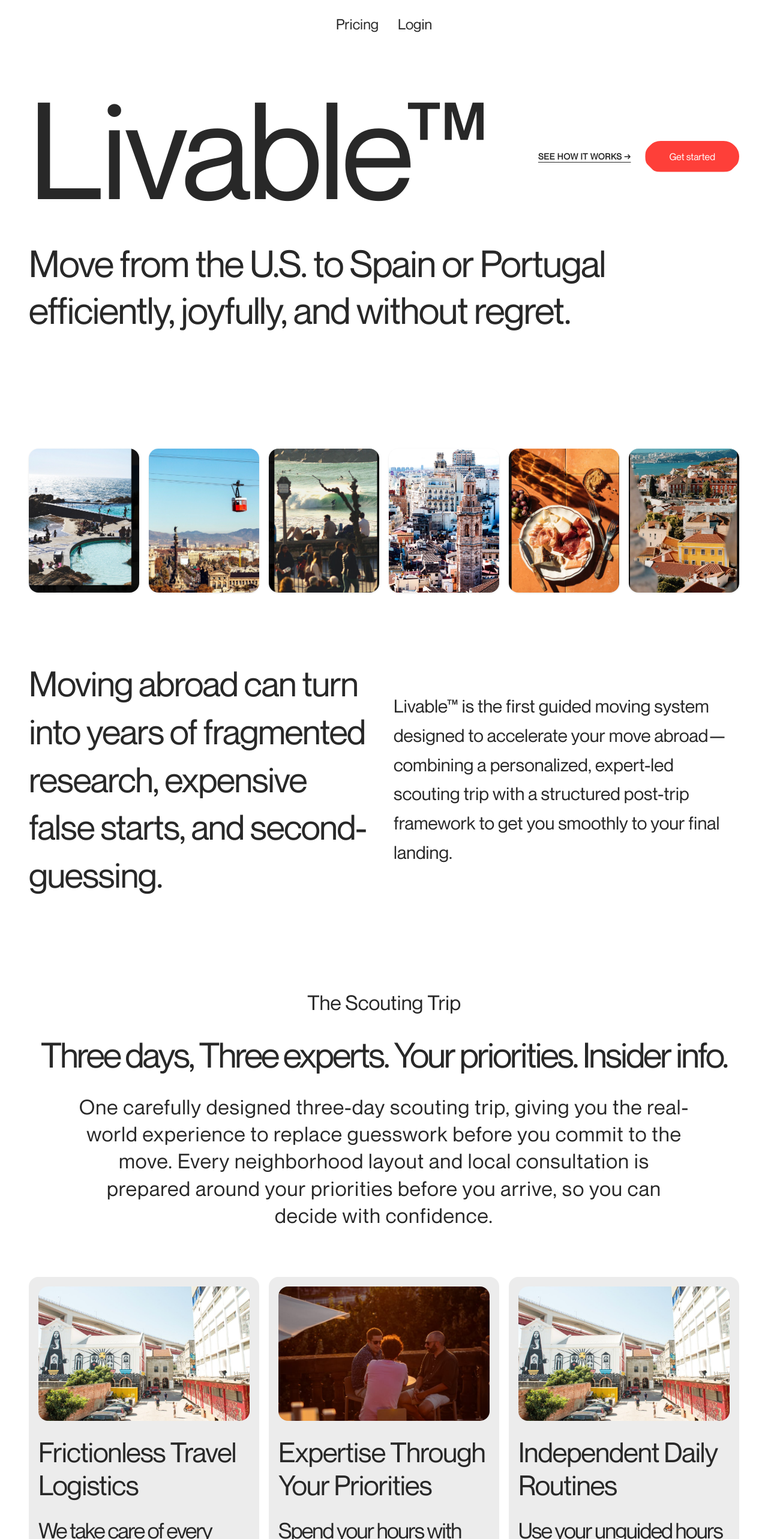
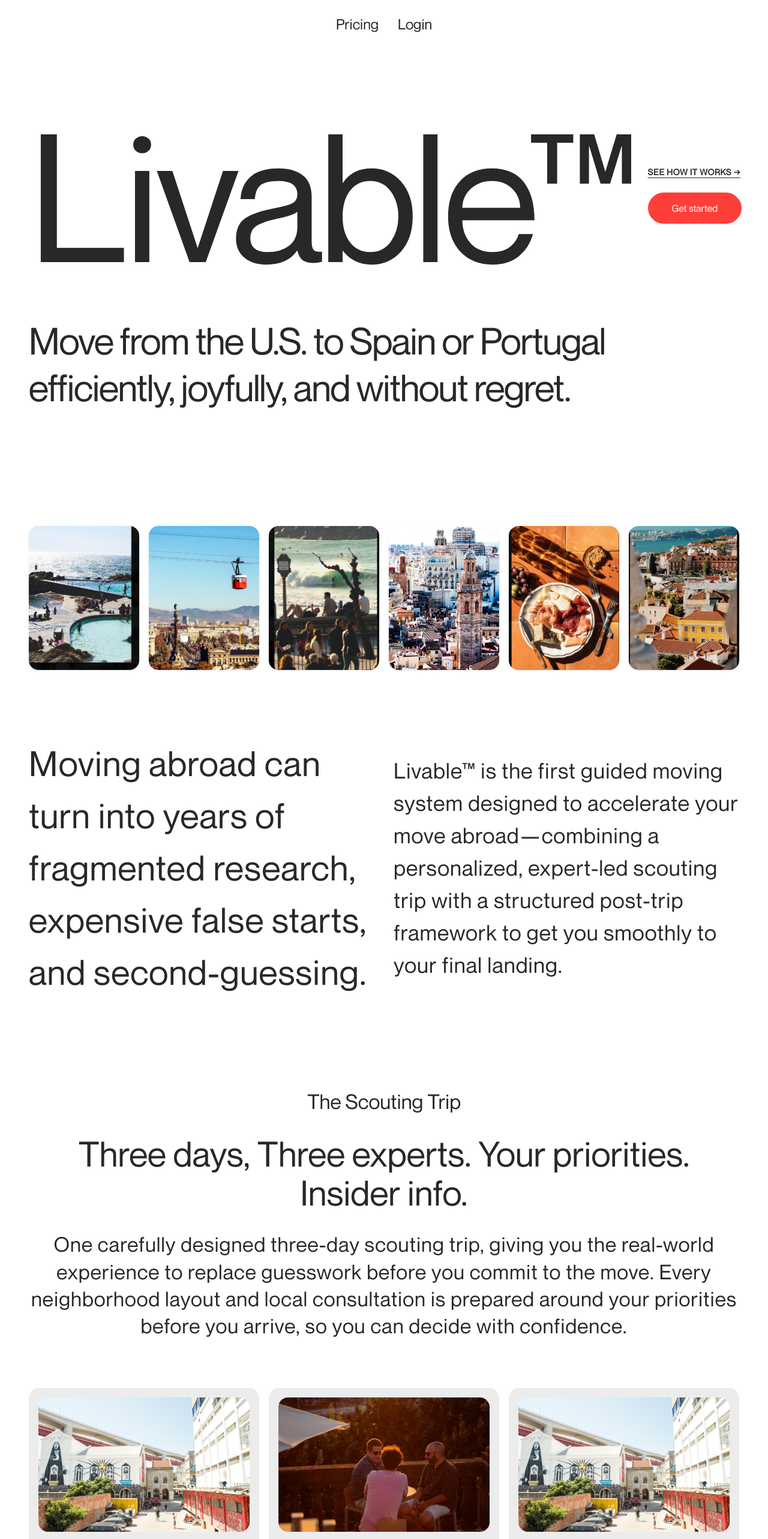
Before and after one commit to murad403/livable-web, a Next.js app: page / in a window 1280 px wide. Shown: the top 2566 px of the page at 60% size. Built offline with nearby package versions, Linux system fonts and the light colour scheme; no server answers; a web font is replaced by a local one.

Commit message:
feat: add core application components, navigation layout, and shared cards

```diff
--- a/src/components/app/Hero.tsx
+++ b/src/components/app/Hero.tsx
@@ -99,7 +99,7 @@
 
 const Hero: React.FC = () => {
     return (
-        <section className="px-6 sm:px-12 max-w-7xl mx-auto space-y-16 md:space-y-28">
+        <section className="px-6 sm:px-12 max-w-[1728px] mx-auto space-y-16 md:space-y-28">
             {/* Subtitle */}
             <p className="text-3xl md:text-[62px] text-title font-normal max-w-5xl leading-tight tracking-tight">
                 Move from the U.S. to Spain or Portugal efficiently, joyfully, and without regret.
@@ -119,10 +119,10 @@
 
             {/* Moving abroad text row (Under Hero cards) */}
             <div className="grid grid-cols-1 lg:grid-cols-2 items-center gap-8 justify-between">
-                <h2 className="text-4xl md:text-[58px] font-medium text-title leading-snug tracking-tight">
+                <h2 className="text-4xl md:text-[58px] font-medium text-title tracking-[1px] leading-[150%]">
                     Moving abroad can turn into years of fragmented research, expensive false starts, and second-guessing.
                 </h2>
-                <p className="text-2xl md:text-3xl text-title leading-relaxed">
+                <p className="text-2xl md:text-[36px] text-title tracking-[1px] leading-[150%]">
                     Livable™ is the first guided moving system designed to accelerate your move abroad—combining a personalized, expert-led scouting trip with a structured post-trip framework to get you smoothly to your final landing.
                 </p>
             </div>
--- a/src/components/app/Places.tsx
+++ b/src/components/app/Places.tsx
@@ -86,7 +86,7 @@
     {
         id: 'valencia',
         badge: 'More →',
-        title: 'VALENCIA',
+        title: 'San Sebastián',
         locationText: 'Turia Gardens • El Carmen • Ruzafa',
         image: hero4,
         mapImage: mapImg,
@@ -103,7 +103,7 @@
     {
         id: 'madrid',
         badge: 'More →',
-        title: 'MADRID',
+        title: 'Málaga',
         locationText: 'Salamanca • Chamberí • Malasaña',
         image: hero3,
         mapImage: mapImg,
@@ -124,18 +124,18 @@
 
     const scrollLeft = () => {
         if (scrollContainerRef.current) {
-            scrollContainerRef.current.scrollBy({ left: -360, behavior: 'smooth' });
+            scrollContainerRef.current.scrollBy({ left: -504, behavior: 'smooth' });
         }
     }
 
     const scrollRight = () => {
         if (scrollContainerRef.current) {
-            scrollContainerRef.current.scrollBy({ left: 360, behavior: 'smooth' });
+            scrollContainerRef.current.scrollBy({ left: 504, behavior: 'smooth' });
         }
     }
 
     return (
-        <section className="px-6 sm:px-12 max-w-7xl mx-auto">
+        <section className="px-6 sm:px-12 max-w-[1728px] mx-auto md:space-y-20 space-y-10">
             {/* 1. Top Section Label: Left-aligned (Matching User Image) */}
             <div className="text-center space-y-4 md:space-y-8">
                 <p className="font-medium text-2xl md:text-[34px] text-title text-left">
@@ -144,7 +144,7 @@
                 <h2 className="md:text-[58px] text-4xl font-medium text-title tracking-tighter">
                     We currently run scouting trips in six locations across Spain and Portugal.
                 </h2>
-                <p className="text-title text-2xl md:text-[34px] font-normal tracking-[1px] max-w-5xl mx-auto">
+                <p className="text-title text-2xl md:text-[34px] font-normal tracking-[1px] mx-auto">
                     Our trips encompass the broader regional system—the city center, but also connected rail towns and coastal neighborhoods—to evaluate each area for livability, social infrastructure, and lifestyle fit.
                 </p>
             </div>
--- a/src/components/app/ScoutingTrip.tsx
+++ b/src/components/app/ScoutingTrip.tsx
@@ -53,16 +53,16 @@
 
 const ScoutingTrip: React.FC<ScoutingTripProps> = ({ onSelectCard }) => {
     return (
-        <section id="scouting-trip" className="px-6 sm:px-12 max-w-7xl mx-auto md:space-y-20 space-y-10">
+        <section id="scouting-trip" className="px-6 sm:px-12 max-w-[1728px] mx-auto md:space-y-20 space-y-10">
             {/* Scouting Trip Header */}
             <div className="text-center space-y-4 md:space-y-8">
                 <p className="font-medium text-2xl md:text-[34px] text-title">
                     The Scouting Trip
                 </p>
-                <h2 className="md:text-[58px] text-4xl font-medium text-title tracking-tighter">
+                <h2 className="md:text-[58px] text-4xl font-medium text-title">
                     Three days, Three experts. Your priorities. Insider info.
                 </h2>
-                <p className="text-title text-2xl md:text-[34px] font-normal tracking-[1px] max-w-5xl mx-auto">
+                <p className="text-title text-2xl md:text-[34px] font-normal tracking-[1px]">
                     One carefully designed three-day scouting trip, giving you the real-world experience to replace guesswork before you commit to the move. Every neighborhood layout and local consultation is prepared around your priorities before you arrive, so you can decide with confidence.
                 </p>
             </div>
--- a/src/components/layout/Navbar.tsx
+++ b/src/components/layout/Navbar.tsx
@@ -67,7 +67,7 @@
             <header
                 className={`w-full transition-all duration-300 ${
                     scrolled ? 'opacity-0 pointer-events-none -translate-y-4' : 'opacity-100 translate-y-0'
-                } pt-6 pb-4 px-4 sm:px-8 md:px-12 max-w-7xl mx-auto z-40`}
+                } pt-6 pb-4 px-4 sm:px-8 md:px-12 max-w-[1728px] mx-auto z-40`}
             >
                 {/* Top line: Pricing & Login/Portal links */}
                 <div className="flex justify-center items-center gap-6 sm:gap-8 md:mb-20 mb-8 sm:mb-12">
@@ -102,7 +102,7 @@
 
                 {/* Main Header line: Livable Brand Title on Left + CTA Actions on Right */}
                 <div className="flex flex-col lg:flex-row lg:items-center justify-between gap-6">
-                    <Link href="/" className="text-6xl xs:text-8xl sm:text-[160px] md:text-[200px] lg:text-[225px] font-normal tracking-tight text-title font-satoshi leading-none pb-6">
+                    <Link href="/" className="text-6xl xs:text-8xl sm:text-[200px] md:text-[230px] lg:text-[298px] font-normal tracking-tight text-title font-satoshi leading-none py-10">
                         Livable™
                     </Link>
 
@@ -132,7 +132,7 @@
                         : '-translate-y-full opacity-0 pointer-events-none'
                 }`}
             >
-                <div className="max-w-7xl mx-auto px-4 sm:px-8 md:px-12 py-3 flex items-center justify-between">
+                <div className="max-w-[1728px] mx-auto px-4 sm:px-8 md:px-12 py-3 flex items-center justify-between">
                     {/* Left: Livable Brand Logo */}
                     <Link href="/" className="text-3xl md:text-[44px] font-normal tracking-tight text-title font-satoshi">
                         Livable™
--- a/src/components/shared/PlacesCard.tsx
+++ b/src/components/shared/PlacesCard.tsx
@@ -1,5 +1,4 @@
 'use client'
-
 import React from 'react'
 import Image, { StaticImageData } from 'next/image'
 
@@ -15,33 +14,33 @@
     return (
         <div
             onClick={onClick}
-            className="group relative overflow-hidden rounded-3xl h-105 sm:h-115 w-70 sm:w-82.5 shrink-0 cursor-pointer shadow-md hover:shadow-xl transition-all duration-300 bg-gray-900 snap-start"
+            className="group relative overflow-hidden rounded-2xl h-127.5 w-full sm:w-120 shrink-0 cursor-pointer shadow-md hover:shadow-xl transition-all duration-300 bg-gray-900 snap-start"
         >
             {/* Background Image */}
             <Image
                 src={image}
                 alt={title}
                 fill
-                sizes="(max-width: 768px) 280px, 330px"
+                sizes="(max-width: 768px) 100vw, 480px"
                 className="object-cover group-hover:scale-105 transition-transform duration-700 opacity-90 group-hover:opacity-100"
             />
 
-            {/* Dark gradient overlay at bottom (Matching User Image) */}
-            <div className="absolute inset-0 bg-linear-to-t from-black/90 via-black/30 to-transparent" />
+            {/* Dark gradient overlay at bottom */}
+            <div className="absolute inset-0 bg-linear-to-t from-black/59 via-black/10 to-transparent" />
 
-            {/* Red Badge top right (Matching User Image "More →") */}
-            <div className="absolute top-4 right-4 z-10">
-                <span className="bg-primary hover:bg-primary-hover text-white text-xs sm:text-sm font-normal px-4 py-2 rounded-2xl shadow-sm transition-all duration-300 inline-flex items-center gap-1">
+            {/* Top Right Button: 135px x 66px, top: 19px, bg: #28282847 */}
+            <div className="absolute top-4.75 right-4.75 z-10">
+                <span className="w-33.75 h-16.5 bg-title/28 backdrop-blur-xs text-white text-xl font-normal rounded-2xl shadow-xs transition-all duration-300 inline-flex items-center justify-center gap-1 hover:bg-[#28282875]">
                     {badge}
                 </span>
             </div>
 
-            {/* Card Content at Bottom: Subtitle on top, Title below (Matching User Image) */}
-            <div className="absolute bottom-5 left-5 right-5 text-white z-10 space-y-1">
-                <p className="text-xs sm:text-sm text-gray-200 font-light tracking-wide truncate">
+            {/* Card Content at Bottom */}
+            <div className="absolute bottom-6 left-6 right-6 text-white z-10 space-y-2">
+                <p className="text-lg md:text-xl text-white font-normal tracking-wide truncate">
                     {locationText}
                 </p>
-                <h3 className="text-2xl sm:text-3xl font-bold tracking-tight uppercase font-sans text-white group-hover:text-primary transition-colors">
+                <h3 className="text-2xl md:text-[32px] font-medium tracking-tight uppercase text-white group-hover:text-primary transition-colors leading-none">
                     {title}
                 </h3>
             </div>
```
